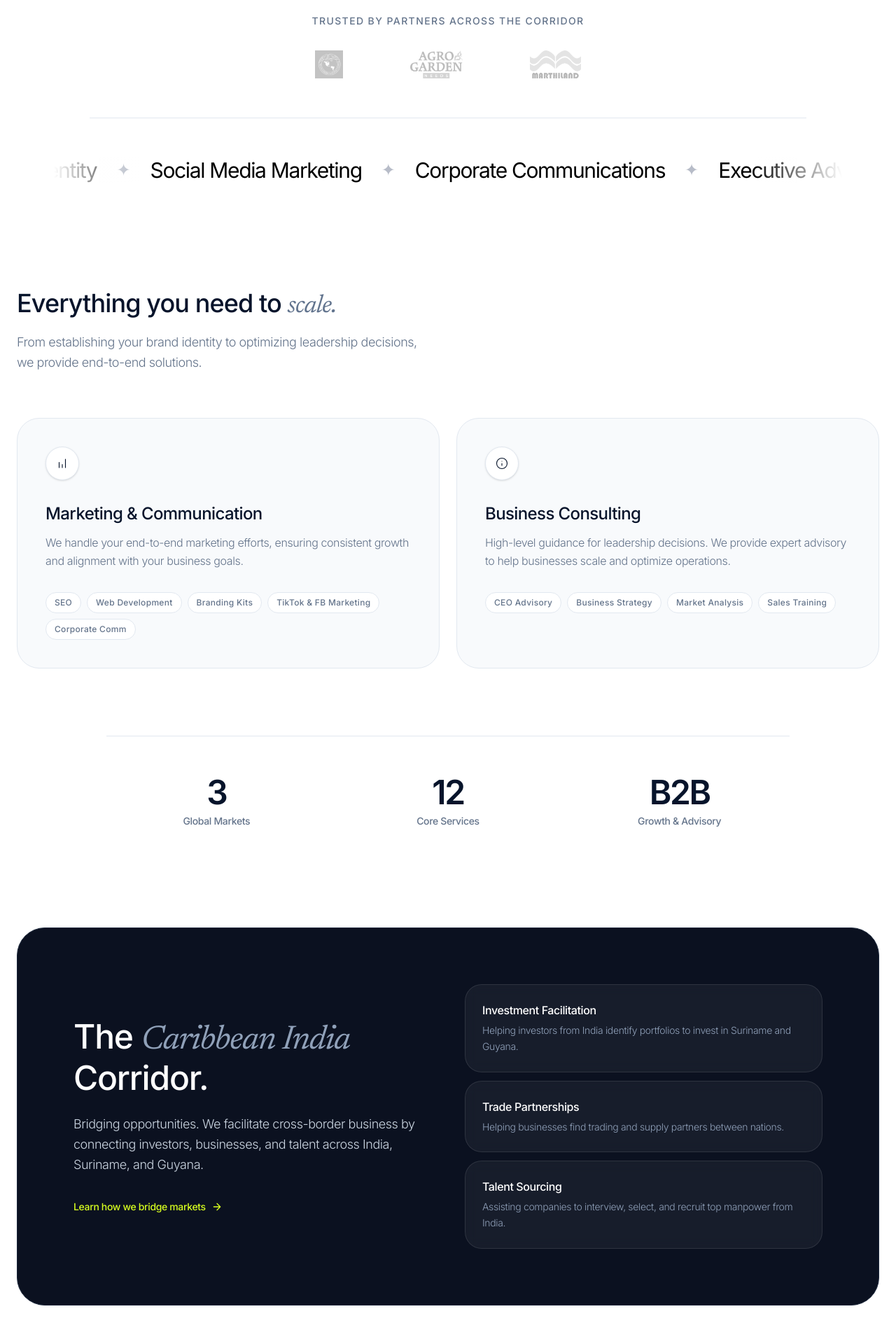
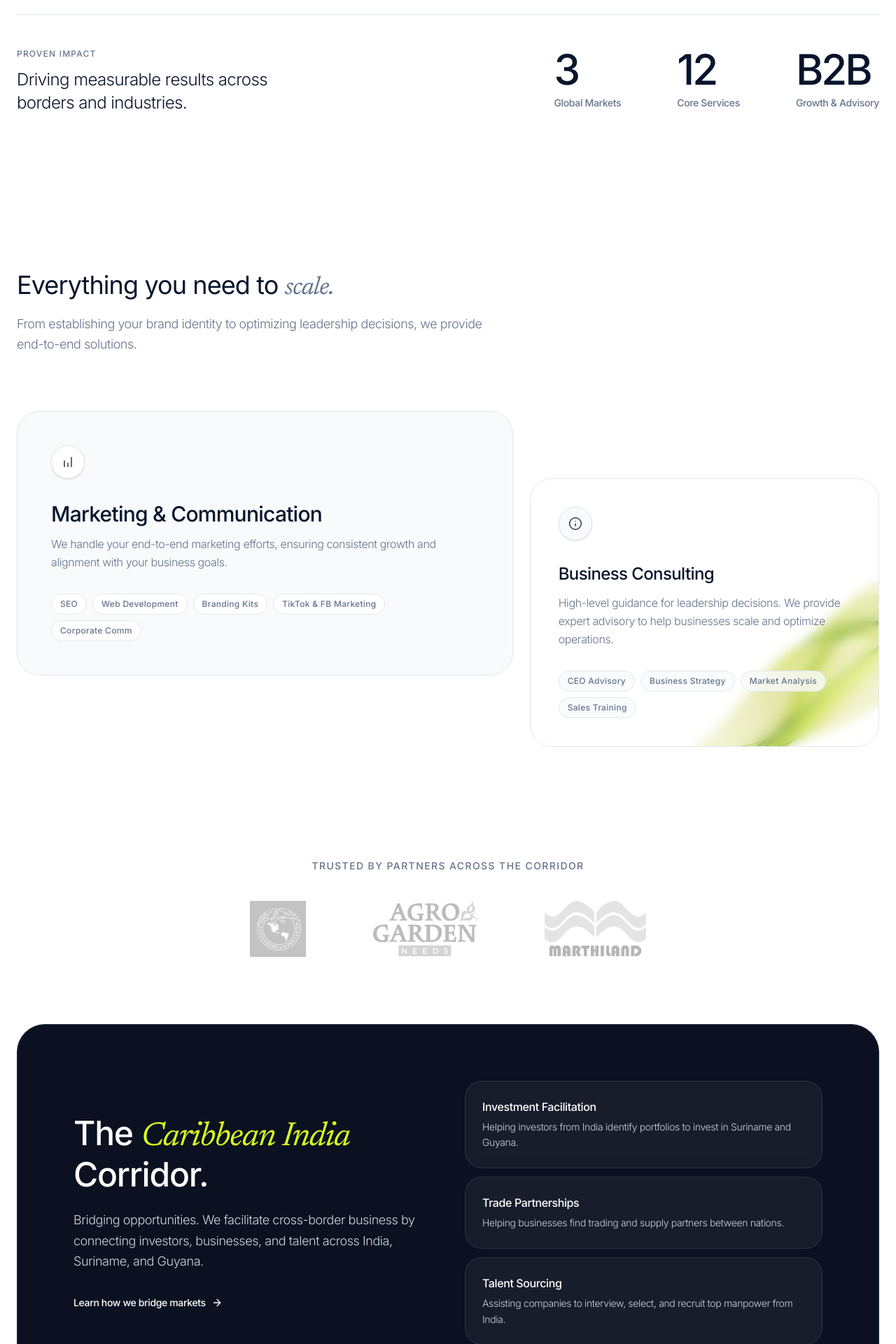
Before and after one commit to areesh18/Shanaark_ventures, a React (Vite) app: page / in a window 1280 px wide. Shown: the part 780-2700 px from the top of the page at 70% size. Built offline with nearby package versions, Linux system fonts and the light colour scheme.

Commit message:
Home page updated

```diff
--- a/src/pages/Home/Home.jsx
+++ b/src/pages/Home/Home.jsx
@@ -19,7 +19,17 @@ const Home = () => {
         yoyo: true,
         ease: "sine.inOut",
       });
-
+      // NEW: Pillar Glassmorphism Animation
+      gsap.to(".pillar-shape", {
+        rotationX: 50,
+        scale: 1.3,
+        x: -20,
+        y: -20,
+        duration: 12,
+        repeat: -1,
+        yoyo: true,
+        ease: "sine.inOut",
+      });
       // 2. Stats Count-Up (ScrollTrigger)
       statsRefs.current.forEach((stat) => {
         if (!stat) return;
@@ -146,23 +156,243 @@ const Home = () => {
           </div> */}
         </div>
       </section>
-      {/* ── TRUSTED BY LOGOS ────────────────────────────────────── */}
-      <section className="w-full max-w-5xl mx-auto px-5 sm:px-6 pb-10 sm:pb-14 border-b border-(--color-border) flex flex-col items-center">
-        <p className="text-xs sm:text-sm font-medium text-(--color-text-secondary) uppercase tracking-widest mb-6 sm:mb-8 text-center">
+      {/* ── STATS ROW (Integrated & Left-Aligned) ───────────────── */}
+      <section className="w-full max-w-7xl mx-auto px-5 sm:px-6 pb-20 sm:pb-32">
+        <div className="w-full flex flex-col md:flex-row items-start justify-between gap-12 pt-12 border-t border-(--color-border)">
+          {/* Left Anchor Copy */}
+          <div className="md:w-1/3">
+            <h3 className="text-xs font-medium text-(--color-text-secondary) uppercase tracking-widest mb-3">
+              Proven Impact
+            </h3>
+            <p className="text-xl sm:text-2xl font-light text-(--color-text-primary) tracking-tight leading-snug">
+              Driving measurable results across borders and industries.
+            </p>
+          </div>
+
+          {/* Right Aligned Stats */}
+          <div className="md:w-2/3 flex flex-wrap md:flex-nowrap gap-x-12 sm:gap-x-20 gap-y-10 justify-start md:justify-end">
+            {[
+              { value: "3", label: "Global Markets" },
+              { value: "12", label: "Core Services" },
+              { value: "B2B", label: "Growth & Advisory" },
+            ].map(({ value, label }, index) => (
+              <div key={label} className="flex flex-col items-start">
+                <span
+                  ref={(el) => (statsRefs.current[index] = el)}
+                  data-value={value}
+                  className="text-5xl sm:text-6xl font-medium tracking-tighter text-(--color-text-primary) mb-2"
+                >
+                  {/* Fallback starting point before GSAP kicks in */}
+                  {isNaN(value) ? value : "0"}
+                </span>
+                <span className="text-sm font-medium text-(--color-text-secondary) tracking-tight">
+                  {label}
+                </span>
+              </div>
+            ))}
+          </div>
+        </div>
+      </section>
+      {/* ── 2. CORE PILLARS (Asymmetric Grid) ───────────────────── */}
+      <section className="w-full max-w-7xl mx-auto px-5 sm:px-6 pt-16 sm:pt-24 pb-12">
+        <div className="mb-12 sm:mb-20 max-w-2xl">
+          <h2 className="text-2xl sm:text-3xl md:text-4xl tracking-tight text-(--color-text-primary) mb-4">
+            Everything you need to{" "}
+            <span className="font-serif-italic font-normal text-slate-500">
+              scale.
+            </span>
+          </h2>
+          <p className="text-(--color-text-secondary) font-light tracking-tight text-base sm:text-lg leading-relaxed">
+            From establishing your brand identity to optimizing leadership
+            decisions, we provide end-to-end solutions.
+          </p>
+        </div>
+
+        <div className="grid grid-cols-1 md:grid-cols-12 gap-6 items-start">
+          {/* Pillar 1 - Wider and top-aligned */}
+          <div className="md:col-span-7 group bg-(--color-bg-secondary) border border-(--color-border) rounded-3xl sm:rounded-4xl p-8 sm:p-12 hover:shadow-sm hover:border-slate-300 transition-all duration-300">
+            <div className="h-12 w-12 rounded-full bg-white border border-(--color-border) flex items-center justify-center mb-8 shadow-sm group-hover:-translate-y-1 group-hover:scale-105 transition-transform duration-300 ease-out">
+              <svg
+                width="20"
+                height="20"
+                viewBox="0 0 24 24"
+                fill="none"
+                stroke="currentColor"
+                strokeWidth="1.5"
+                strokeLinecap="round"
+                strokeLinejoin="round"
+                className="text-(--color-text-primary)"
+              >
+                <path d="M12 20v-6M6 20V10M18 20V4" />
+              </svg>
+            </div>
+            <h3 className="text-2xl sm:text-3xl font-medium tracking-tight text-(--color-text-primary) mb-3">
+              Marketing & Communication
+            </h3>
+            <p className="text-(--color-text-secondary) font-light tracking-tight mb-8 leading-relaxed text-base">
+              We handle your end-to-end marketing efforts, ensuring consistent
+              growth and alignment with your business goals.
+            </p>
+            <div className="flex flex-wrap gap-2">
+              {[
+                "SEO",
+                "Web Development",
+                "Branding Kits",
+                "TikTok & FB Marketing",
+                "Corporate Comm",
+              ].map((item) => (
+                <span
+                  key={item}
+                  className="px-3 py-1.5 bg-white border border-(--color-border) rounded-full text-xs font-medium tracking-wide text-(--color-text-secondary)"
+                >
+                  {item}
+                </span>
+              ))}
+            </div>
+          </div>
+
+          {/* Pillar 2 - Narrower and staggered downward */}
+          <div className="md:col-span-5 md:mt-24 group relative overflow-hidden bg-white/40 border border-(--color-border) rounded-3xl sm:rounded-4xl hover:shadow-sm hover:border-slate-300 transition-all duration-300">
+            {/* LAYER 1: Animated Background Image */}
+            <img
+              src={heroBg}
+              alt=""
+              className="pillar-shape absolute -bottom-20 -right-16 w-80 h-80 object-cover opacity-100 z-0 pointer-events-none select-none  -rotate-25"
+            />
+
+            {/* LAYER 2: Frosted Glass Overlay */}
+            <div className="absolute -inset-4 bg-white/10 backdrop-blur-sm z-1 transition-colors duration-300 group-hover:bg-white/30"></div>
+
+            {/* LAYER 3: Card Content (Elevated above the glass) */}
+            <div className="relative z-10 p-8 sm:p-10">
+              <div className="h-12 w-12 rounded-full bg-(--color-bg-secondary) border border-(--color-border) flex items-center justify-center mb-8 shadow-sm group-hover:-translate-y-1 group-hover:scale-105 transition-transform duration-300 ease-out">
+                <svg
+                  width="20"
+                  height="20"
+                  viewBox="0 0 24 24"
+                  fill="none"
+                  stroke="currentColor"
+                  strokeWidth="1.5"
+                  strokeLinecap="round"
+                  strokeLinejoin="round"
+                  className="text-(--color-text-primary)"
+                >
+                  <circle cx="12" cy="12" r="10" />
+                  <path d="M12 16v-4M12 8h.01" />
+                </svg>
+              </div>
+              <h3 className="text-xl sm:text-2xl font-medium tracking-tight text-(--color-text-primary) mb-3">
+                Business Consulting
+              </h3>
+              <p className="text-(--color-text-secondary) font-light tracking-tight mb-8 leading-relaxed text-base">
+                High-level guidance for leadership decisions. We provide expert
+                advisory to help businesses scale and optimize operations.
+              </p>
+              <div className="flex flex-wrap gap-2">
+                {[
+                  "CEO Advisory",
+                  "Business Strategy",
+                  "Market Analysis",
+                  "Sales Training",
+                ].map((item) => (
+                  <span
+                    key={item}
+                    className="px-3 py-1.5 bg-(--color-bg-secondary)/80 backdrop-blur-sm border border-(--color-border) rounded-full text-xs font-medium tracking-wide text-(--color-text-secondary)"
+                  >
+                    {item}
+                  </span>
+                ))}
+              </div>
+            </div>
+          </div>
+        </div>
+      </section>
+      {/* ── 4. TRUSTED BY LOGOS (Pre-CTA Conversion Signal) ─────── */}
+      <section className="w-full max-w-5xl mx-auto px-5 sm:px-6 pt-20 sm:pt-28 pb-8 sm:pb-12 flex flex-col items-center">
+        <p className="text-xs sm:text-sm font-medium text-(--color-text-secondary) uppercase tracking-widest mb-8 sm:mb-10 text-center">
           Trusted by partners across the corridor
         </p>
-        <div className="flex flex-wrap justify-center items-center gap-8 sm:gap-16 md:gap-24">
-          {/* Note: Change .svg to .png or .jpg if necessary based on your files */}
+        <div className="flex flex-wrap justify-center items-center gap-10 sm:gap-16 md:gap-24">
           {[1, 2, 3].map((num) => (
             <img
               key={num}
               src={`/logos/logo-${num}.webp`}
               alt={`Client Logo ${num}`}
-              className="h-8 sm:h-10 w-auto object-contain opacity-40 grayscale hover:grayscale-0 hover:opacity-100 transition-all duration-300 ease-in-out"
+              className="h-14 sm:h-16 md:h-20 w-auto object-contain opacity-40 grayscale hover:grayscale-0 hover:opacity-100 transition-all duration-300 ease-in-out"
             />
           ))}
         </div>
       </section>
+      {/* ── 3. CARIBBEAN INDIA CORRIDOR (Elevated, No Glow) ─────── */}
+      <section className="w-full px-5 sm:px-6 py-8 sm:py-12">
+        <div className="group max-w-7xl mx-auto bg-(--color-dark) rounded-[1.75rem] sm:rounded-[2.5rem] p-8 sm:p-12 md:p-20 flex flex-col md:flex-row items-start md:items-center justify-between gap-10 md:gap-12 overflow-hidden relative border border-slate-800">
+          {/* Left copy */}
+          <div className="w-full md:w-1/2 relative z-10">
+            <h2 className="text-3xl sm:text-4xl md:text-5xl font-medium tracking-tight text-white mb-4 sm:mb-6 leading-[1.1]">
+              The{" "}
+              <span className="font-serif-italic font-normal text-(--color-accent)">
+                Caribbean India
+              </span>{" "}
+              Corridor.
+            </h2>
+            <p className="text-(--color-footer-text) font-light text-base sm:text-lg mb-6 sm:mb-8 leading-relaxed tracking-tight">
+              Bridging opportunities. We facilitate cross-border business by
+              connecting investors, businesses, and talent across India,
+              Suriname, and Guyana.
+            </p>
+            <Link
+              to="/caribbean"
+              className="inline-flex items-center gap-2 text-white text-sm font-medium hover:text-(--color-accent) transition-colors tracking-tight"
+            >
+              Learn how we bridge markets
+              <svg
+                width="16"
+                height="16"
+                viewBox="0 0 24 24"
+                fill="none"
+                stroke="currentColor"
+                strokeWidth="2"
+                strokeLinecap="round"
+                strokeLinejoin="round"
+                className="transition-transform group-hover:translate-x-1"
+              >
+                <path d="M5 12h14M12 5l7 7-7 7" />
+              </svg>
+            </Link>
+          </div>
+
+          {/* Right mini cards */}
+          <div className="w-full md:w-1/2 flex flex-col gap-3 relative z-10">
+            {[
+              {
+                title: "Investment Facilitation",
+                desc: "Helping investors from India identify portfolios to invest in Suriname and Guyana.",
+              },
+              {
+                title: "Trade Partnerships",
+                desc: "Helping businesses find trading and supply partners between nations.",
+              },
+              {
+                title: "Talent Sourcing",
+                desc: "Assisting companies to interview, select, and recruit top manpower from India.",
+              },
+            ].map(({ title, desc }) => (
+              <div
+                key={title}
+                className="group/card bg-white/5 border border-white/10 p-5 sm:p-6 rounded-[1.25rem] sm:rounded-3xl backdrop-blur-sm hover:bg-white/10 hover:border-white/20 hover:translate-x-2 transition-all duration-300 cursor-default"
+              >
+                <h4 className="text-white text-sm sm:text-base font-medium tracking-tight mb-1.5">
+                  {title}
+                </h4>
+                <p className="text-slate-300 font-light text-xs sm:text-sm tracking-tight leading-relaxed">
+                  {desc}
+                </p>
+              </div>
+            ))}
+          </div>
+        </div>
+      </section>
+
       {/* ── MARQUEE ───────────────────────────── */}
       <section className="w-full py-10 sm:py-14 flex justify-center">
         <div className="relative w-[92%] sm:w-[88%] overflow-hidden">
@@ -190,7 +420,7 @@ const Home = () => {
                     {item}
                   </span>
 
-                  <span className="mx-5 sm:mx-7 text-[#B7BCC8] text-xl sm:text-2xl">
+                  <span className="mx-5 sm:mx-7 text-(--color-accent) text-xl sm:text-2xl">
                     ✦
                   </span>
                 </div>
@@ -216,7 +446,7 @@ const Home = () => {
                     {item}
                   </span>
 
-                  <span className="mx-5 sm:mx-7 text-black/25 text-xl sm:text-2xl">
+                  <span className="mx-5 sm:mx-7 text-(--color-accent) text-xl sm:text-2xl">
                     ✦
                   </span>
                 </div>
@@ -225,200 +455,8 @@ const Home = () => {
           </div>
         </div>
       </section>
-      {/* ── 2. CORE PILLARS ─────────────────────────────────────── */}
-      <section className="w-full max-w-7xl mx-auto px-5 sm:px-6 py-16 sm:py-24">
-        <div className="mb-10 sm:mb-16">
-          <h2 className="text-2xl sm:text-3xl md:text-4xl font-medium tracking-tight text-(--color-text-primary) mb-3 sm:mb-4">
-            Everything you need to{" "}
-            <span className="font-serif-italic font-normal text-slate-500">
-              scale.
-            </span>
-          </h2>
-          <p className="text-(--color-text-secondary) font-light tracking-tight max-w-xl text-base sm:text-lg leading-relaxed">
-            From establishing your brand identity to optimizing leadership
-            decisions, we provide end-to-end solutions.
-          </p>
-        </div>
-
-        <div className="grid grid-cols-1 sm:grid-cols-2 gap-4 sm:gap-6">
-          {/* Pillar 1 */}
-          <div className="group bg-(--color-bg-secondary) border border-(--color-border) rounded-3xl sm:rounded-4xl p-7 sm:p-10 hover:shadow-sm hover:border-slate-300 transition-all duration-300">
-            <div className="h-11 w-11 sm:h-12 sm:w-12 rounded-full bg-white border border-(--color-border) flex items-center justify-center mb-6 sm:mb-8 shadow-sm">
-              <svg
-                width="18"
-                height="18"
-                viewBox="0 0 24 24"
-                fill="none"
-                stroke="currentColor"
-                strokeWidth="1.5"
-                strokeLinecap="round"
-                strokeLinejoin="round"
-                className="text-(--color-text-primary)"
-              >
-                <path d="M12 20v-6M6 20V10M18 20V4" />
-              </svg>
-            </div>
-            <h3 className="text-xl sm:text-2xl font-medium tracking-tight text-(--color-text-primary) mb-2 sm:mb-3">
-              Marketing & Communication
-            </h3>
-            <p className="text-(--color-text-secondary) font-light tracking-tight mb-6 sm:mb-8 leading-relaxed text-sm sm:text-base">
-              We handle your end-to-end marketing efforts, ensuring consistent
-              growth and alignment with your business goals.
-            </p>
-            <div className="flex flex-wrap gap-2">
-              {[
-                "SEO",
-                "Web Development",
-                "Branding Kits",
-                "TikTok & FB Marketing",
-                "Corporate Comm",
-              ].map((item) => (
-                <span
-                  key={item}
-                  className="px-3 py-1.5 bg-white border border-(--color-border) rounded-full text-xs font-medium tracking-wide text-(--color-text-secondary)"
-                >
-                  {item}
-                </span>
-              ))}
-            </div>
-          </div>
-
-          {/* Pillar 2 */}
-          <div className="group bg-(--color-bg-secondary) border border-(--color-border) rounded-3xl sm:rounded-4xl p-7 sm:p-10 hover:shadow-sm hover:border-slate-300 transition-all duration-300">
-            <div className="h-11 w-11 sm:h-12 sm:w-12 rounded-full bg-white border border-(--color-border) flex items-center justify-center mb-6 sm:mb-8 shadow-sm">
-              <svg
-                width="18"
-                height="18"
-                viewBox="0 0 24 24"
-                fill="none"
-                stroke="currentColor"
-                strokeWidth="1.5"
-                strokeLinecap="round"
-                strokeLinejoin="round"
-                className="text-(--color-text-primary)"
-              >
-                <circle cx="12" cy="12" r="10" />
-                <path d="M12 16v-4M12 8h.01" />
-              </svg>
-            </div>
-            <h3 className="text-xl sm:text-2xl font-medium tracking-tight text-(--color-text-primary) mb-2 sm:mb-3">
-              Business Consulting
-            </h3>
-            <p className="text-(--color-text-secondary) font-light tracking-tight mb-6 sm:mb-8 leading-relaxed text-sm sm:text-base">
-              High-level guidance for leadership decisions. We provide expert
-              advisory to help businesses scale and optimize operations.
-            </p>
-            <div className="flex flex-wrap gap-2">
-              {[
-                "CEO Advisory",
-                "Business Strategy",
-                "Market Analysis",
-                "Sales Training",
-              ].map((item) => (
-                <span
-                  key={item}
-                  className="px-3 py-1.5 bg-white border border-(--color-border) rounded-full text-xs font-medium tracking-wide text-(--color-text-secondary)"
-                >
-                  {item}
-                </span>
-              ))}
-            </div>
-          </div>
-        </div>
-      </section>
-      {/* ── STATS ROW (Bridging Section) ────────────────────────── */}
-      <section className="w-full max-w-5xl mx-auto px-5 sm:px-6 pb-16 sm:pb-24">
-        <div className="pt-10 sm:pt-14 border-t border-(--color-border) w-full grid grid-cols-3 gap-4">
-          {[
-            { value: "3", label: "Global Markets" },
-            { value: "12", label: "Core Services" },
-            { value: "B2B", label: "Growth & Advisory" },
-          ].map(({ value, label }, index) => (
-            <div key={label} className="flex flex-col items-center">
-              <span
-                ref={(el) => (statsRefs.current[index] = el)}
-                data-value={value}
-                className="text-3xl sm:text-4xl md:text-5xl font-semibold tracking-tighter text-(--color-text-primary)"
-              >
-                {/* Fallback starting point before GSAP kicks in */}
-                {isNaN(value) ? value : "0"}
-              </span>
-              <span className="text-xs sm:text-sm font-medium text-(--color-text-secondary) mt-2 tracking-tight text-center leading-tight">
-                {label}
-              </span>
-            </div>
-          ))}
-        </div>
-      </section>
-      {/* ── 3. CARIBBEAN INDIA CORRIDOR ─────────────────────────── */}
-      <section className="w-full px-5 sm:px-6 py-8 sm:py-12">
-        <div className="max-w-7xl mx-auto bg-(--color-dark) rounded-[1.75rem] sm:rounded-[2.5rem] p-8 sm:p-12 md:p-20 flex flex-col md:flex-row items-start md:items-center justify-between gap-10 md:gap-12 overflow-hidden relative border border-slate-800">
-          {/* Left copy */}
-          <div className="w-full md:w-1/2 relative z-10">
-            <h2 className="text-3xl sm:text-4xl md:text-5xl font-medium tracking-tight text-white mb-4 sm:mb-6 leading-[1.1]">
-              The{" "}
-              <span className="font-serif-italic font-normal text-slate-400">
-                Caribbean India
-              </span>{" "}
-              Corridor.
-            </h2>
-            <p className="text-(--color-footer-text) font-light text-base sm:text-lg mb-6 sm:mb-8 leading-relaxed tracking-tight">
-              Bridging opportunities. We facilitate cross-border business by
-              connecting investors, businesses, and talent across India,
-              Suriname, and Guyana.
-            </p>
-            <Link
-              to="/caribbean"
-              className="inline-flex items-center gap-2 text-(--color-accent) text-sm font-medium hover:opacity-80 transition-opacity tracking-tight"
-            >
-              Learn how we bridge markets
-              <svg
-                width="16"
-                height="16"
-                viewBox="0 0 24 24"
-                fill="none"
-                stroke="currentColor"
-                strokeWidth="2"
-                strokeLinecap="round"
-                strokeLinejoin="round"
-              >
-                <path d="M5 12h14M12 5l7 7-7 7" />
-              </svg>
-            </Link>
-          </div>
-
-          {/* Right mini cards */}
-          <div className="w-full md:w-1/2 flex flex-col gap-3 relative z-10">
-            {[
-              {
-                title: "Investment Facilitation",
-                desc: "Helping investors from India identify portfolios to invest in Suriname and Guyana.",
-              },
-              {
-                title: "Trade Partnerships",
-                desc: "Helping businesses find trading and supply partners between nations.",
-              },
-              {
-                title: "Talent Sourcing",
-                desc: "Assisting companies to interview, select, and recruit top manpower from India.",
-              },
-            ].map(({ title, desc }) => (
-              <div
-                key={title}
-                className="bg-white/5 border border-white/10 p-5 sm:p-6 rounded-[1.25rem] sm:rounded-3xl backdrop-blur-sm hover:bg-white/8 transition-colors duration-200"
-              >
-                <h4 className="text-white text-sm sm:text-base font-medium tracking-tight mb-1.5">
-                  {title}
-                </h4>
-                <p className="text-slate-400 font-light text-xs sm:text-sm tracking-tight leading-relaxed">
-                  {desc}
-                </p>
-              </div>
-            ))}
-          </div>
-        </div>
-      </section>
-
+      {/* ── 5. FINAL CTA ────────────────────────────────────────── */}
+      {/* (Your existing Final CTA code goes here) */}
       {/* ── 4. FINAL CTA ────────────────────────────────────────── */}
       <section className="w-full max-w-4xl mx-auto px-5 sm:px-6 py-24 sm:py-32 text-center">
         <h2 className="text-4xl sm:text-5xl md:text-6xl font-medium tracking-tighter text-(--color-text-primary) mb-4 sm:mb-6 leading-[1.05]">
```
